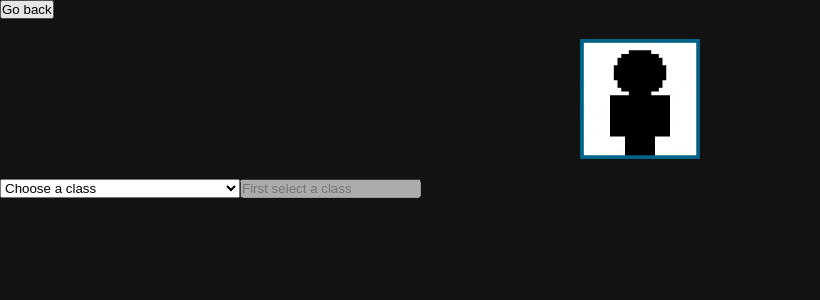
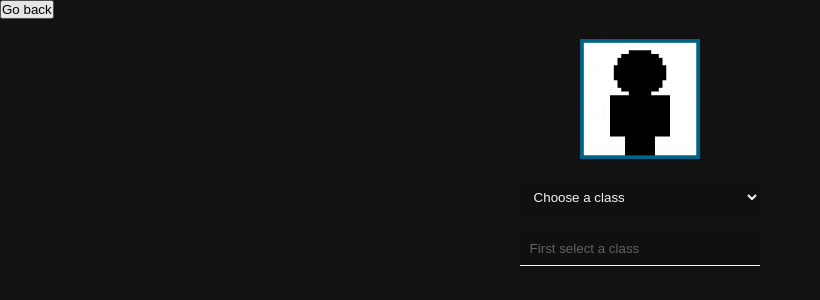
Before and after one commit to Espadv69/Character-Creator, a React (Vite) app: page / in a window 1280 px wide. Both pictures are taken after a click on the button "Create". Shown: the top 300 px of the page, without its empty margins (0-820 px from the left). Built offline with nearby package versions, Linux system fonts and the light colour scheme; a web font is replaced by a local one.

Commit message:
feat: enhance styling for Create component form elements

```diff
--- a/src/components/css/Create.css
+++ b/src/components/css/Create.css
@@ -10,7 +10,39 @@
   height: 120px;
 }
 
-.select-create {
+.form-create {
+  display: flex;
+  flex-direction: column;
+  align-items: center;
+  gap: 1rem;
+}
+
+.select-create,
+.input-form-create {
   width: 100%;
   max-width: 240px;
+
+  padding: .6rem;
+
+  border: none;
+
+  color: whitesmoke;
+  background: #101010;
 }
+
+.select-create option {
+  background: #121212;
+}
+
+.input-form-create {
+  border-bottom: 1px solid whitesmoke;
+}
+
+.input-form-create:focus,
+.select-create:focus {
+  outline: none;
+}
+
+.input-form-create::placeholder {
+  color: rgba(245, 245, 245, 0.36);
+}
```
